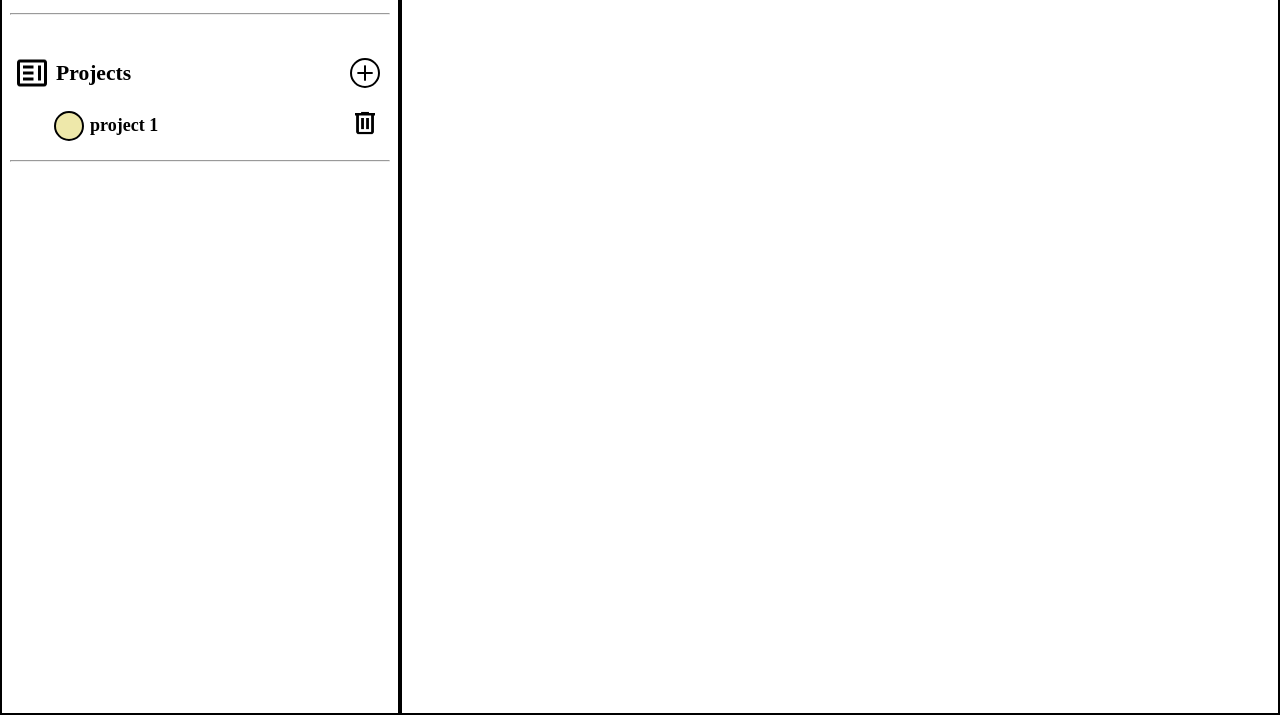
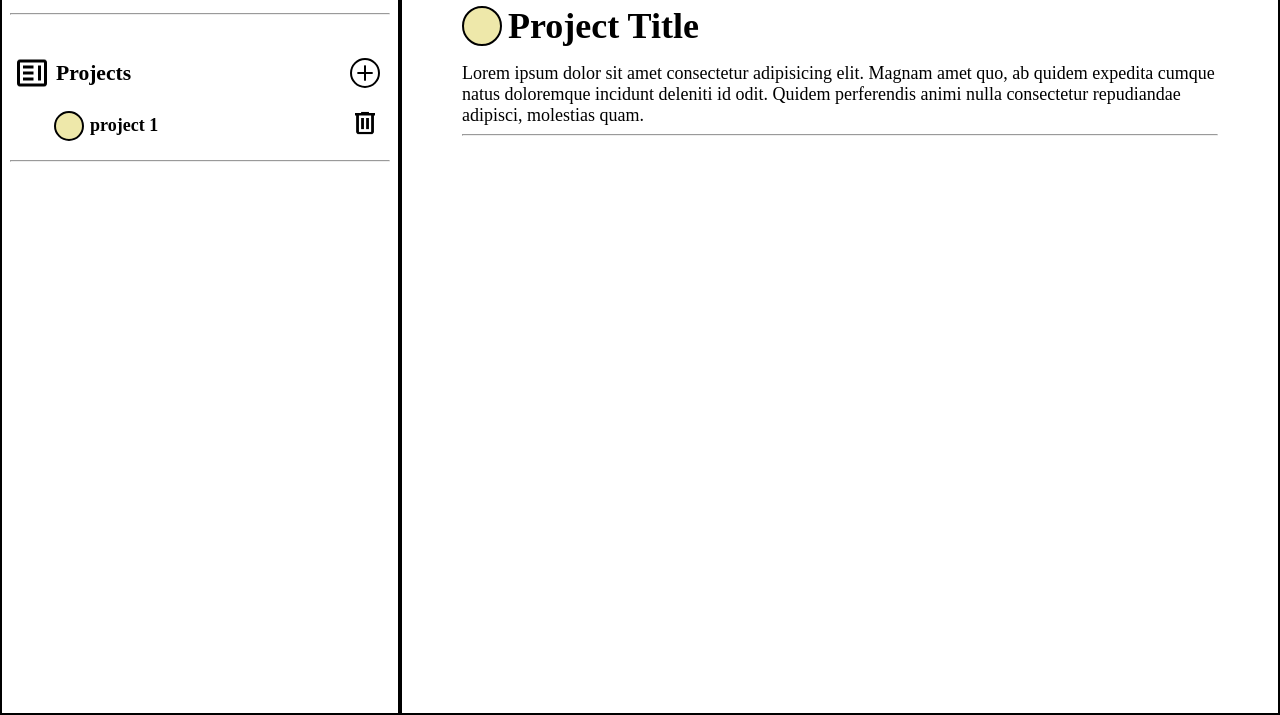
Before and after one commit to JellyRollJunior/shisa-todo-list, a website built with webpack: page src/index.html in a window 1280 px wide. Shown: the part 85-800 px from the top of the page. Built offline with nearby package versions, Linux system fonts and the light colour scheme.

Commit message:
Add project title and description template to content area

```diff
--- a/src/index.html
+++ b/src/index.html
@@ -29,6 +29,13 @@
       <ul class="projects"></ul>
       <hr>
     </div>
-    <div class="content"></div>
+    <div class="content">
+      <div class="center-content icon-title-gap">
+        <div class="project-color content-title"></div>
+        <h2>Project Title</h2>
+      </div>
+      <p>Lorem ipsum dolor sit amet consectetur adipisicing elit. Magnam amet quo, ab quidem expedita cumque natus doloremque incidunt deleniti id odit. Quidem perferendis animi nulla consectetur repudiandae adipisci, molestias quam.</p>
+      <hr>
+    </div>
   </body>
 </html>
--- a/src/styles.css
+++ b/src/styles.css
@@ -77,7 +77,7 @@ img.icon-button {
   width: var(--icon-button-size);
 }
 
-hr {
+.sidebar > hr {
   width: 96%;
   align-self: center;
 }
@@ -96,10 +96,6 @@ hr {
   border: 2px solid black;
 }
 
-.content {
-  border: 2px solid black;
-}
-
 .project-color {
   height: var(--icon-button-size);
   width: var(--icon-button-size);
@@ -107,3 +103,29 @@ hr {
   border-radius: 50%;
   border: 2px solid black;
 }
+
+.content {
+  --content-gap: 16px;
+  display: flex;
+  flex-direction: column;
+  align-items: start;
+  gap: var(--content-gap);
+
+  padding: 88px 60px;
+  border: 2px solid black;
+}
+
+.project-color.content-title {
+  --content-project-color-icon-size: 40px;
+  height: var(--content-project-color-icon-size);
+  width: var(--content-project-color-icon-size);
+}
+
+.content h2 {
+  font-size: 2rem;
+}
+
+.content > hr {
+  width: 100%;
+  margin-top: calc(var(--content-gap) / -2);
+}
```
